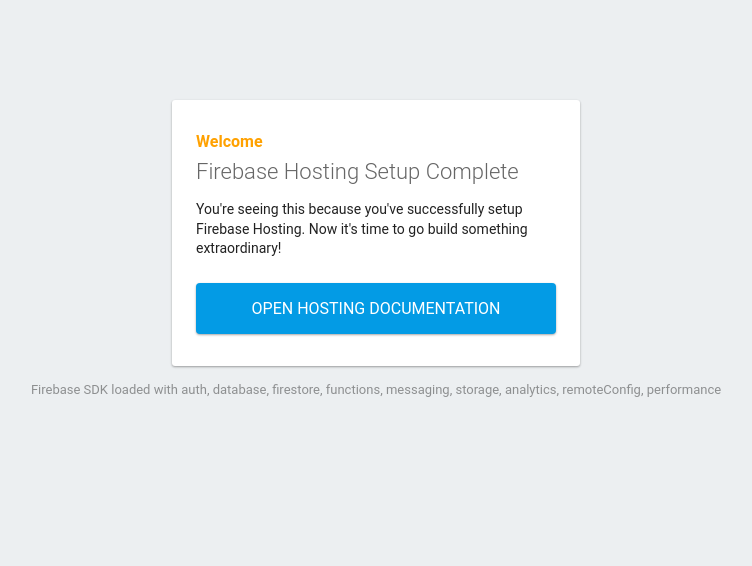
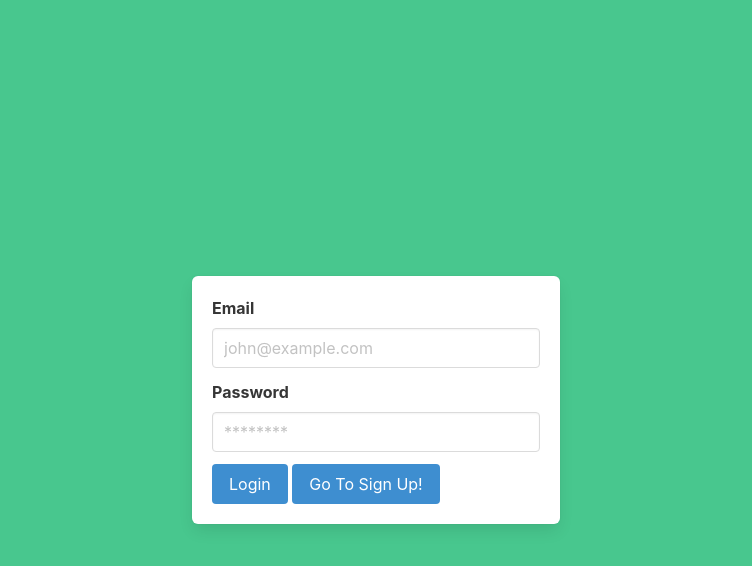
Before and after one commit to jordan4real17/personaldemo, a plain HTML site: page public/index.html in a window 1280 px wide. Shown: the whole page, without its empty margins (264-1016 px from the left). Drawn offline with nearby package versions, Linux system fonts and the light colour scheme; some packages are replaced by stand-ins of ours; no server answers.

Commit message:
just an update

```diff
--- a/public/index.html
+++ b/public/index.html
@@ -5,85 +5,73 @@
     <meta name="viewport" content="width=device-width, initial-scale=1">
     <title>Welcome to Firebase Hosting</title>
 
-    <!-- update the version number as needed -->
-    <script defer src="/__/firebase/8.8.0/firebase-app.js"></script>
-    <!-- include only the Firebase features as you need -->
-    <script defer src="/__/firebase/8.8.0/firebase-auth.js"></script>
-    <script defer src="/__/firebase/8.8.0/firebase-database.js"></script>
-    <script defer src="/__/firebase/8.8.0/firebase-firestore.js"></script>
-    <script defer src="/__/firebase/8.8.0/firebase-functions.js"></script>
-    <script defer src="/__/firebase/8.8.0/firebase-messaging.js"></script>
-    <script defer src="/__/firebase/8.8.0/firebase-storage.js"></script>
-    <script defer src="/__/firebase/8.8.0/firebase-analytics.js"></script>
-    <script defer src="/__/firebase/8.8.0/firebase-remote-config.js"></script>
-    <script defer src="/__/firebase/8.8.0/firebase-performance.js"></script>
-    <!--
-      initialize the SDK after all desired features are loaded, set useEmulator to false
-      to avoid connecting the SDK to running emulators.
-    -->
-    <script defer src="/__/firebase/init.js?useEmulator=true"></script>
+    <link rel="stylesheet" href="https://cdn.jsdelivr.net/npm/bulma@0.9.3/css/bulma.min.css">
+    <link rel="stylesheet" type="text/css" href="css/style.css">
 
-    <style media="screen">
-      body { background: #ECEFF1; color: rgba(0,0,0,0.87); font-family: Roboto, Helvetica, Arial, sans-serif; margin: 0; padding: 0; }
-      #message { background: white; max-width: 360px; margin: 100px auto 16px; padding: 32px 24px; border-radius: 3px; }
-      #message h2 { color: #ffa100; font-weight: bold; font-size: 16px; margin: 0 0 8px; }
-      #message h1 { font-size: 22px; font-weight: 300; color: rgba(0,0,0,0.6); margin: 0 0 16px;}
-      #message p { line-height: 140%; margin: 16px 0 24px; font-size: 14px; }
-      #message a { display: block; text-align: center; background: #039be5; text-transform: uppercase; text-decoration: none; color: white; padding: 16px; border-radius: 4px; }
-      #message, #message a { box-shadow: 0 1px 3px rgba(0,0,0,0.12), 0 1px 2px rgba(0,0,0,0.24); }
-      #load { color: rgba(0,0,0,0.4); text-align: center; font-size: 13px; }
-      @media (max-width: 600px) {
-        body, #message { margin-top: 0; background: white; box-shadow: none; }
-        body { border-top: 16px solid #ffa100; }
-      }
-    </style>
+
   </head>
   <body>
-    <div id="message">
-      <h2>Welcome</h2>
-      <h1>Firebase Hosting Setup Complete</h1>
-      <p>You're seeing this because you've successfully setup Firebase Hosting. Now it's time to go build something extraordinary!</p>
-      <a target="_blank" href="https://firebase.google.com/docs/hosting/">Open Hosting Documentation</a>
-    </div>
-    <p id="load">Firebase SDK Loading&hellip;</p>
+
+    <section class="hero is-success is-fullheight ">
+        <div class="hero-body">
+            <div class="container">
+                <div class="columns is-centered">
+                    <div class="column is-4">
+                        <form action="" class="box">
+                            <div class="field">
+                                <label class="label">
+                                    Email
+                                </label>
+                                <div class="control has-icons-center">
+                                    <input type="email" class="input" placeholder="john@example.com">
+
+                                </div>
+                            </div>
+                            <div class="field">
+                                <label class="label">Password</label>
+                                <div class="control has-icons-center">
+                                    <input type="password" class="input" placeholder="********">
+
+                                </div>
+                            </div>
+                            <div class="field">
+                                <button class="button is-info">Login</button>
+                                <a href="signup.html"><button class="button is-info">Go To Sign Up!</button></a>
+                            </div>
+
+                        </form>
+                    </div>
+                </div>
+            </div>
+        </div>
+    </section>
+
+
+
+
+            <!-- Example -->
+                <h1 id="bigOne"></h1>
+            <!-- End of example -->
+    <!-- The core Firebase JS SDK is always required and must be listed first -->
+    <script src="https://www.gstatic.com/firebasejs/8.8.0/firebase-app.js"></script>
+    <script src="https://www.gstatic.com/firebasejs/8.8.0/firebase-database.js"></script>
+    <!-- TODO: Add SDKs for Firebase products that you want to use
+        https://firebase.google.com/docs/web/setup#available-libraries -->
 
     <script>
-      document.addEventListener('DOMContentLoaded', function() {
-        const loadEl = document.querySelector('#load');
-        // // 🔥🔥🔥🔥🔥🔥🔥🔥🔥🔥🔥🔥🔥🔥🔥🔥🔥🔥🔥🔥🔥🔥🔥🔥🔥🔥🔥🔥🔥🔥🔥
-        // // The Firebase SDK is initialized and available here!
-        //
-        // firebase.auth().onAuthStateChanged(user => { });
-        // firebase.database().ref('/path/to/ref').on('value', snapshot => { });
-        // firebase.firestore().doc('/foo/bar').get().then(() => { });
-        // firebase.functions().httpsCallable('yourFunction')().then(() => { });
-        // firebase.messaging().requestPermission().then(() => { });
-        // firebase.storage().ref('/path/to/ref').getDownloadURL().then(() => { });
-        // firebase.analytics(); // call to activate
-        // firebase.analytics().logEvent('tutorial_completed');
-        // firebase.performance(); // call to activate
-        //
-        // // 🔥🔥🔥🔥🔥🔥🔥🔥🔥🔥🔥🔥🔥🔥🔥🔥🔥🔥🔥🔥🔥🔥🔥🔥🔥🔥🔥🔥🔥🔥🔥
-
-        try {
-          let app = firebase.app();
-          let features = [
-            'auth',
-            'database',
-            'firestore',
-            'functions',
-            'messaging',
-            'storage',
-            'analytics',
-            'remoteConfig',
-            'performance',
-          ].filter(feature => typeof app[feature] === 'function');
-          loadEl.textContent = `Firebase SDK loaded with ${features.join(', ')}`;
-        } catch (e) {
-          console.error(e);
-          loadEl.textContent = 'Error loading the Firebase SDK, check the console.';
-        }
-      });
+    // Your web app's Firebase configuration
+    var firebaseConfig = {
+        apiKey: "AIzaSyDWFX7AXBZpx2TJE342LjGAPtov0ZR3mb8",
+        authDomain: "personal-project1-9cb73.firebaseapp.com",
+        databaseURL: "https://personal-project1-9cb73-default-rtdb.firebaseio.com",
+        projectId: "personal-project1-9cb73",
+        storageBucket: "personal-project1-9cb73.appspot.com",
+        messagingSenderId: "731787882100",
+        appId: "1:731787882100:web:504782430bc72a29362b21"
+    };
+    // Initialize Firebase
+    firebase.initializeApp(firebaseConfig);
     </script>
+    <script src="js/signin.js"></script>
   </body>
 </html>
--- /dev/null
+++ b/public/js/signin.js
@@ -0,0 +1,3 @@
+var bigOne = document.getElementById('bigOne');
+var dbRef = firebase.database().ref().child('text');
+dbRef.on('value', snap => bigOne.innerText = snap.val());
```
Also changed, not shown: public/signup.html (added, +45 -0 lines), public/css/style.css (added), public/js/main.js (added).
